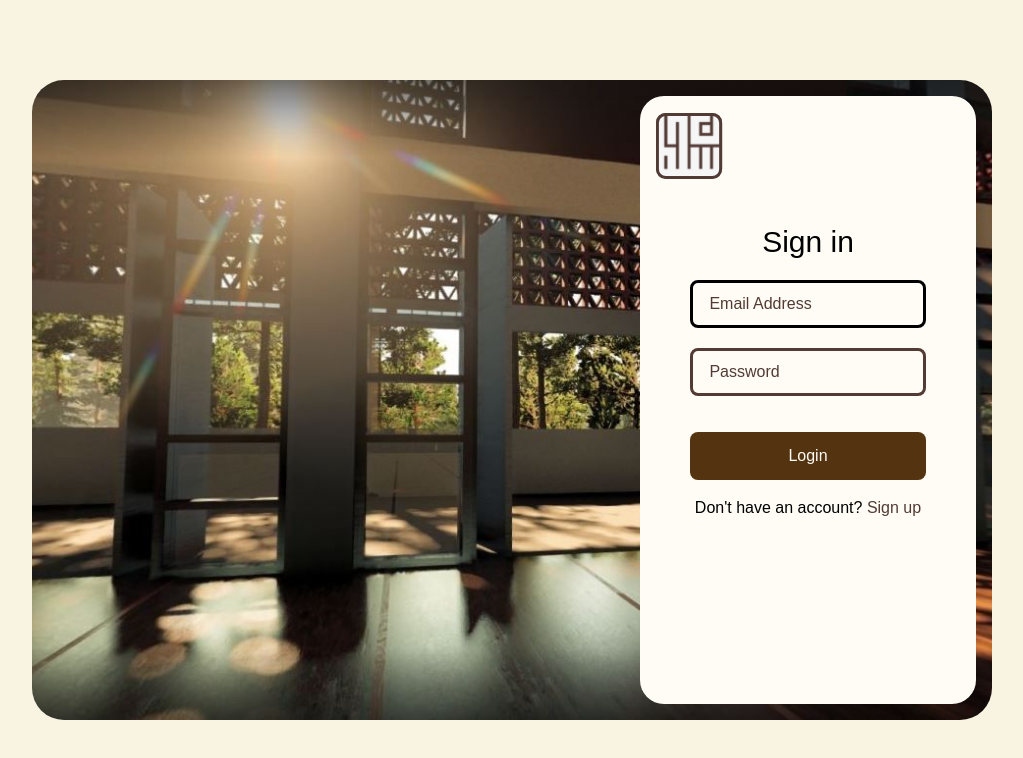
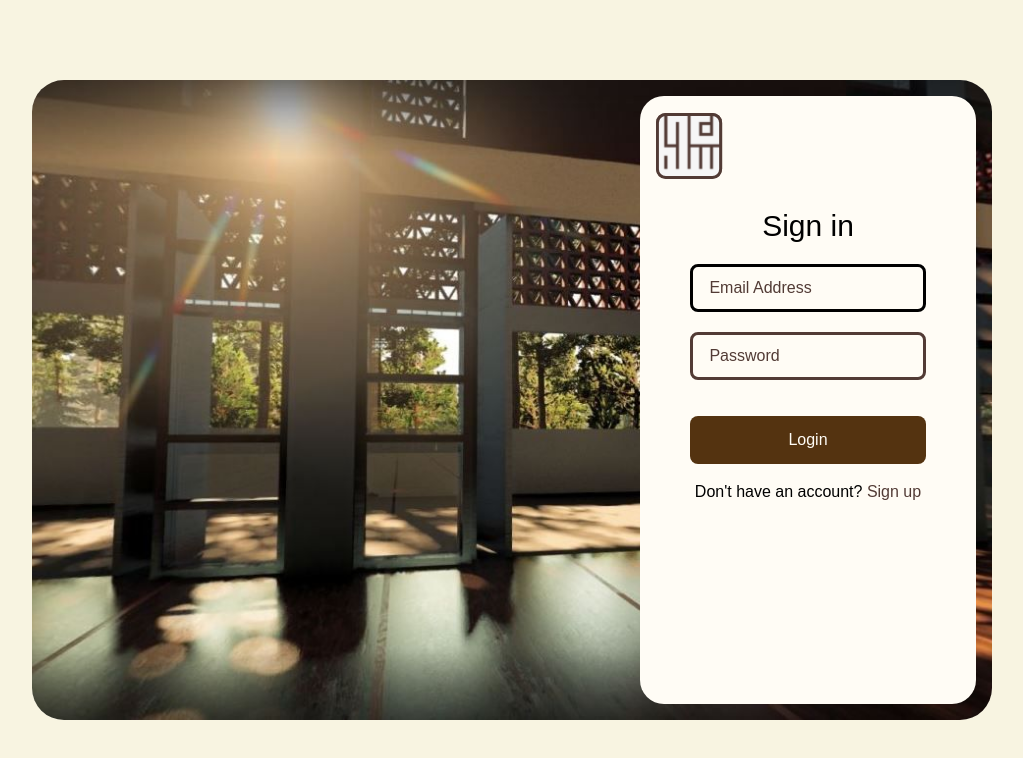
Before and after one commit to rifchzschki/Client-Salman-Integrated-Apps, a Next.js app: page /login in a window 1280 px wide. Shown: the top 758 px of the page, without its empty margins (128-1151 px from the left). Built offline with nearby package versions, Linux system fonts and the light colour scheme.

Commit message:
ft: fixing layouts 2

```diff
--- a/src/app/login/page.tsx
+++ b/src/app/login/page.tsx
@@ -5,8 +5,8 @@ export default function Login() {
     <main className="w-screen h-screen bg-cream flex items-center justify-center overflow-hidden">
         <div className="relative w-[75vw] h-[80vh] bg-bonewhite rounded-4xl flex items-center justify-end overflow-hidden">
             <img src="/masjid-salman-itb.jpg" alt="" className="absolute min-w-[100%] min-h-[100%] object-cover z-0"/>
-            <div className="absolute w-[35%] h-[95%] flex flex-col items-center justify-start bg-bonewhite z-10 m-4 rounded-3xl">
-                <div className="flex justify-start items-start w-full h-20 mt-4 ml-8">
+            <div className="absolute w-[35%] h-[95%] flex flex-col items-center justify-start bg-bonewhite z-10 m-4 rounded-3xl overflow-auto">
+                <div className="flex justify-start items-start w-full h-20 pl-4 pt-4">
                     <img src="/logo-salman.svg" className="w-17 h-17"/>
                 </div>
                 <div>
```
